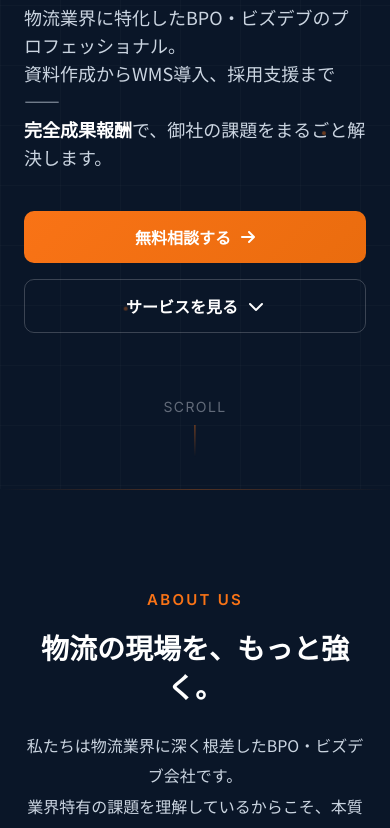
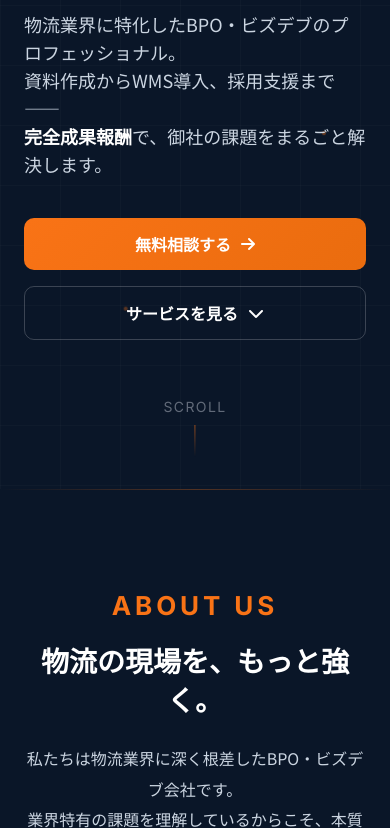
Before and after one commit to Smalltech-Admin/ENJUKU_HP, a plain HTML site: page index.html in a window 390 px wide. Shown: the part 355-1183 px from the top of the page. Drawn offline with nearby package versions, Linux system fonts and the light colour scheme.

Commit message:
セクションラベル(ABOUT US等)のフォントサイズを2倍に拡大
- デスクトップ: 1rem → 2rem
- タブレット: 1.625rem
- モバイル: 1.5rem

Co-Authored-By: Claude Opus 4.6 <noreply@anthropic.com>

```diff
--- a/css/style.css
+++ b/css/style.css
@@ -149,8 +149,8 @@ body {
   font-family: var(--font-en);
   color: var(--color-orange);
   letter-spacing: 0.15em;
-  font-size: 1rem;
-  font-weight: 600;
+  font-size: 2rem;
+  font-weight: 700;
 }
 
 .section-title {
@@ -645,7 +645,7 @@ body {
   }
 
   .section-label {
-    font-size: 0.9375rem;
+    font-size: 1.5rem;
   }
 
   .section-title {
@@ -756,9 +756,8 @@ body {
     padding: 1rem 2.5rem;
   }
 
-  /* Section spacing tighter on mobile */
   .section-label {
-    font-size: 0.9375rem;
+    font-size: 1.625rem;
   }
 
   /* Footer stacked */
```
